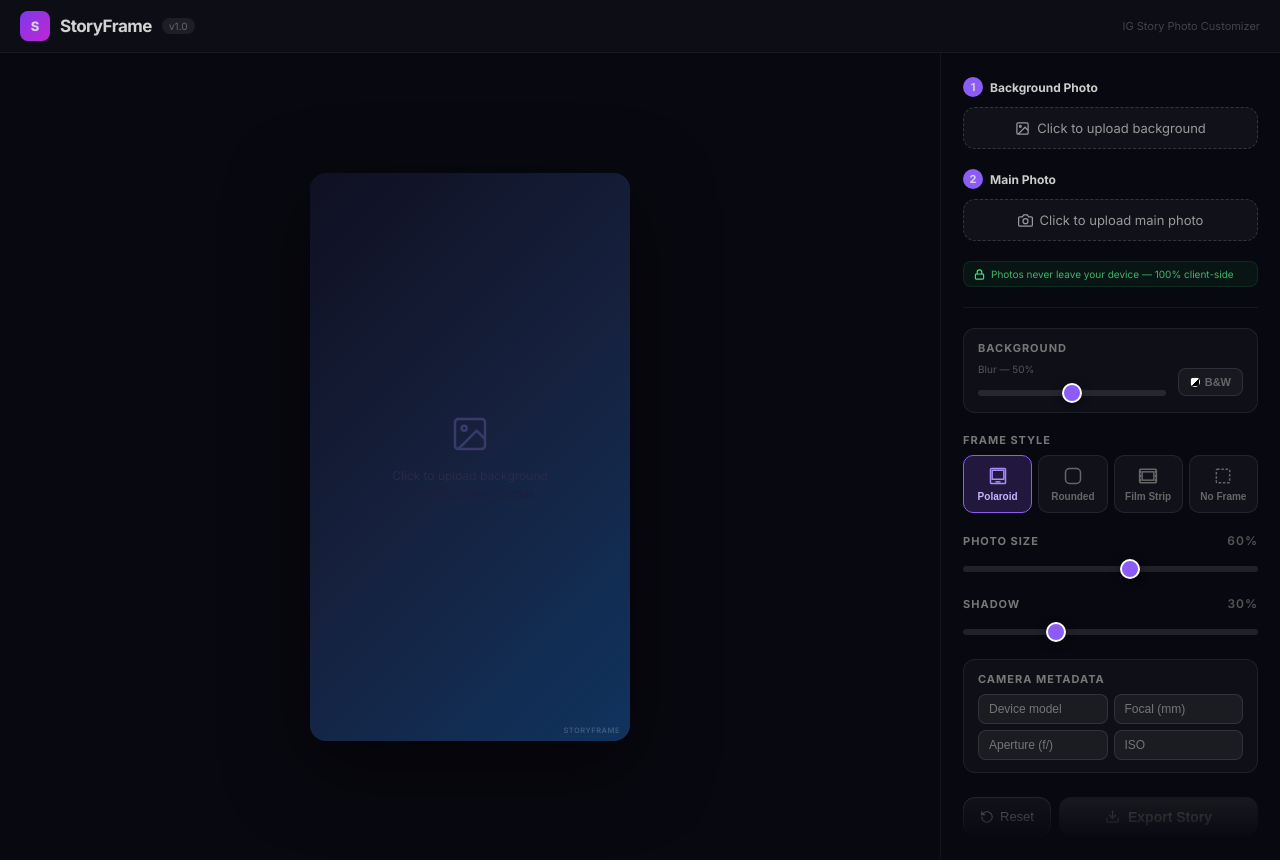
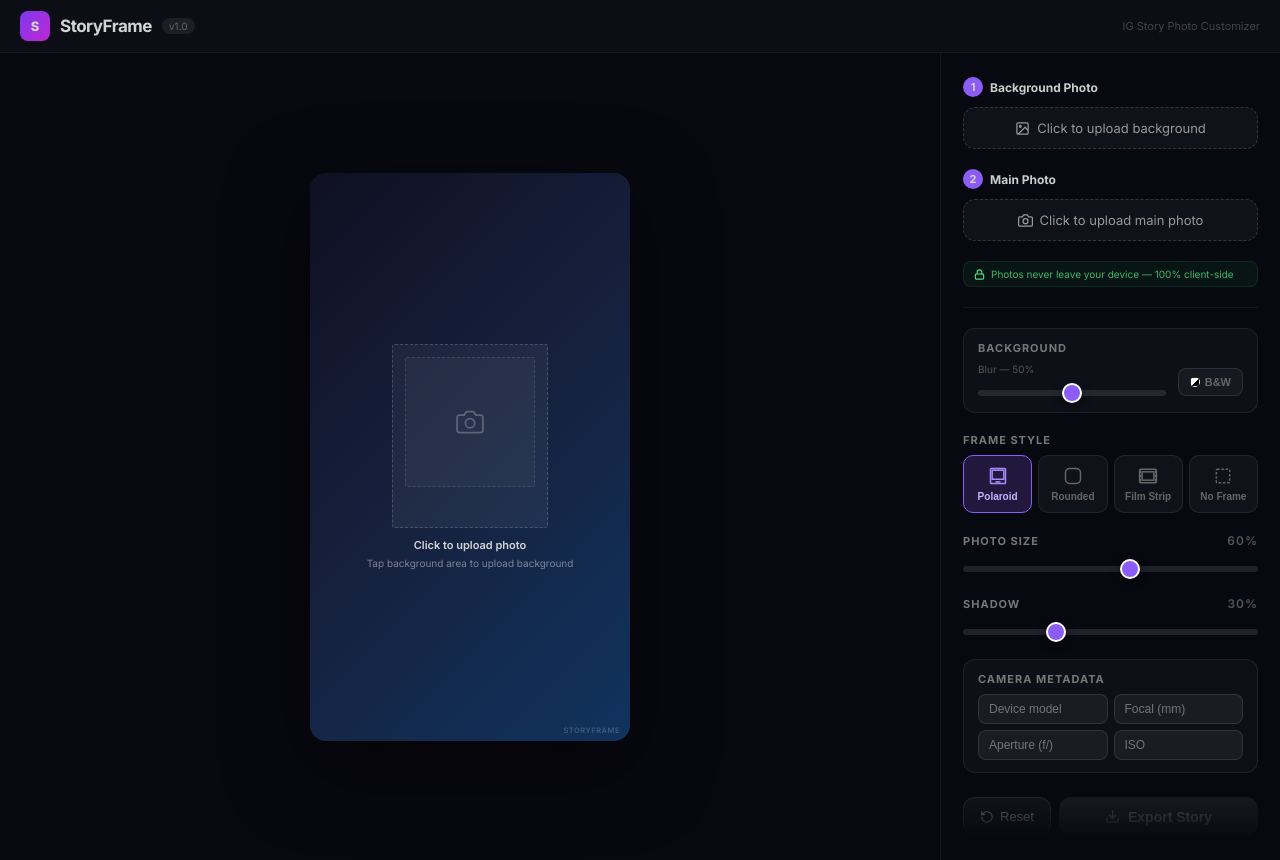
Before and after one commit to avntrr/storyframe, a React (Vite) app: page / in a window 1280 px wide. Built offline with nearby package versions, Linux system fonts and the light colour scheme.

Commit message:
Empty polaroid placeholder + fix upload text color

```diff
--- a/storyframe.jsx
+++ b/storyframe.jsx
@@ -392,15 +392,31 @@ export default function StoryFrame() {
               {bgDataUrl ? (
                 <img src={bgDataUrl} alt="" style={{ width:"calc(100% + 20px)", height:"calc(100% + 20px)", objectFit:"cover", filter:`blur(${blur*0.15}px)${bgBnw?" grayscale(1)":""}` }} />
               ) : (
-                <div style={{ width:"100%", height:"100%", background:"linear-gradient(135deg,#0f0f20,#16213e,#0f3460)", display:"flex", alignItems:"center", justifyContent:"center" }}>
-                  <div style={{ textAlign:"center", color:"#2a2a4a" }}>
-                    <svg width="40" height="40" viewBox="0 0 24 24" fill="none" stroke="#3a3a6a" strokeWidth="1.5" style={{marginBottom:10}}><rect x="3" y="3" width="18" height="18" rx="2"/><circle cx="8.5" cy="8.5" r="1.5"/><polyline points="21 15 16 10 5 21"/></svg>
-                    <div style={{ fontSize:12, marginBottom:4 }}>Click to upload background</div>
-                    <div style={{ fontSize:10, color:"#1e1e3a" }}>or use the sidebar controls</div>
+                <div style={{ width:"100%", height:"100%", background:"linear-gradient(135deg,#0f0f20,#16213e,#0f3460)" }} />
+              )}
+            </div>
+
+            {/* Empty state — polaroid placeholder + upload prompts */}
+            {!mainDataUrl && (
+              <div style={{ position:"absolute", inset:0, display:"flex", flexDirection:"column", alignItems:"center", justifyContent:"center", gap:10, pointerEvents:"none" }}>
+                {/* Ghost polaroid frame */}
+                <div
+                  style={{ width:156, background:"rgba(255,255,255,0.05)", border:"1.5px dashed rgba(255,255,255,0.18)", borderRadius:3, padding:"12px 12px 40px 12px", cursor:"pointer", pointerEvents:"all" }}
+                  onClick={() => mainRef.current?.click()}
+                >
+                  <div style={{ width:"100%", aspectRatio:"1", border:"1px dashed rgba(255,255,255,0.12)", background:"rgba(255,255,255,0.03)", display:"flex", flexDirection:"column", alignItems:"center", justifyContent:"center", gap:8, borderRadius:2 }}>
+                    <svg width="28" height="28" viewBox="0 0 24 24" fill="none" stroke="rgba(255,255,255,0.25)" strokeWidth="1.5"><path d="M23 19a2 2 0 0 1-2 2H3a2 2 0 0 1-2-2V8a2 2 0 0 1 2-2h4l2-3h6l2 3h4a2 2 0 0 1 2 2z"/><circle cx="12" cy="13" r="4"/></svg>
                   </div>
                 </div>
-              )}
-            </div>
+                {/* Labels below polaroid */}
+                <div style={{ textAlign:"center", display:"flex", flexDirection:"column", gap:5 }}>
+                  <div style={{ fontSize:11, color:"#d3d3d3", fontWeight:600 }}>Click to upload photo</div>
+                  {!bgDataUrl && (
+                    <div style={{ fontSize:10, color:"#d3d3d3", opacity:0.55 }}>Tap background area to upload background</div>
+                  )}
+                </div>
+              </div>
+            )}
 
             {/* Snap guide lines — behind photo */}
             {isDragging && Math.abs(photoPos.x) < 14 && (
```
